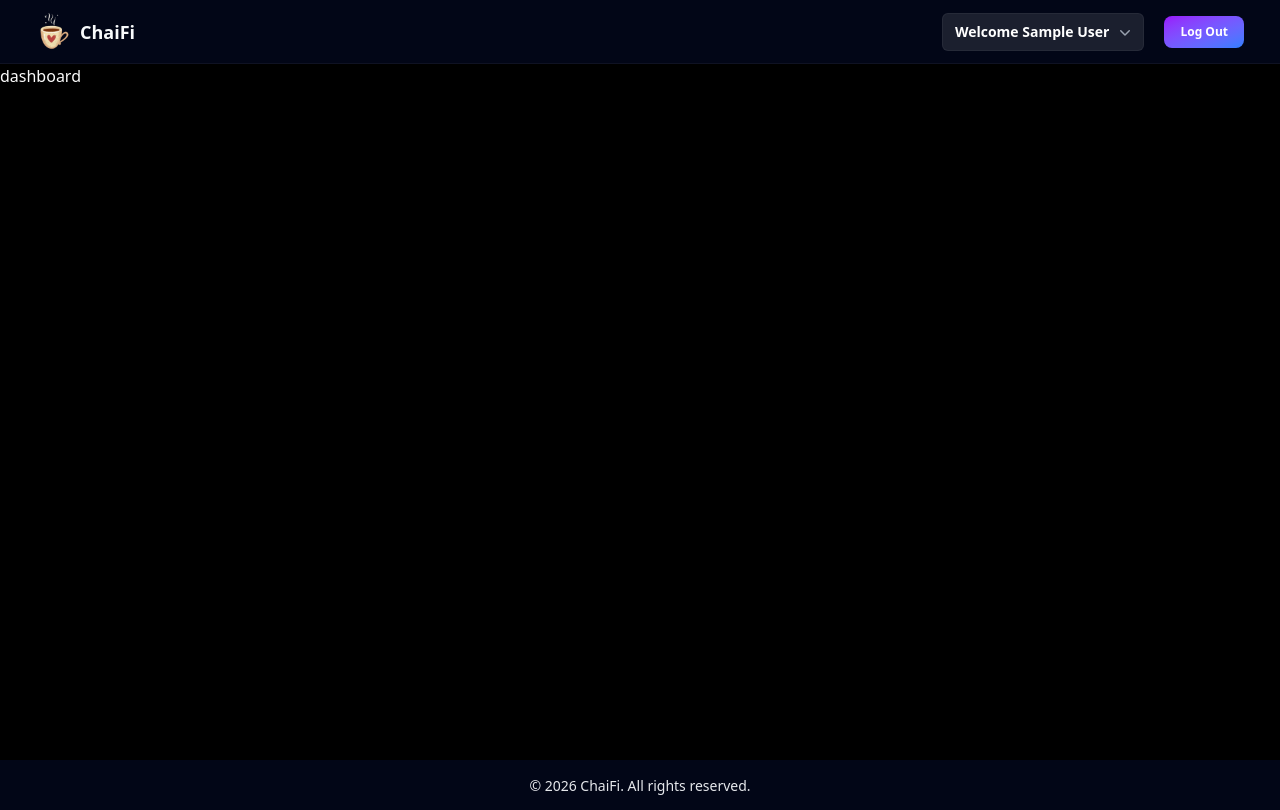
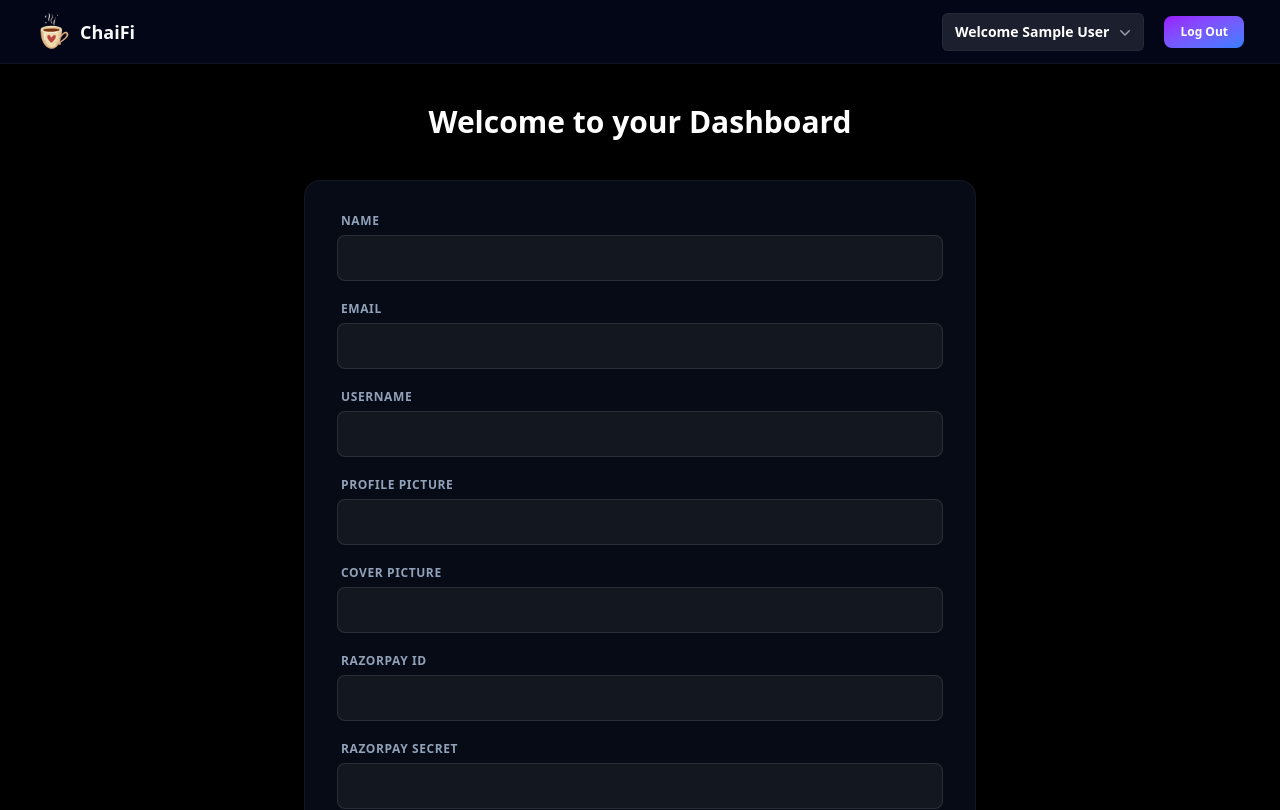
Before and after one commit to DEEPIKASINGH608/ChaiFi-Sip-Chill, a Next.js app: page /dashboard in a window 1280 px wide. Shown: the top 810 px of the page. Built offline with nearby package versions, Linux system fonts and the light colour scheme; no server answers; sample sign-in values are in the browser's storage.

Commit message:
Add user dashbaord page

```diff
--- a/app/[username]/page.js
+++ b/app/[username]/page.js
@@ -56,8 +56,7 @@ export default async function Username({ params }) {
                   />
                   <span className="font-bold text-cyan-400 text-base">Shubham</span>
                 </div>
-                <span className="text-slate-500 italic mt-1 text-sm pl-10"> {/* Added padding-left to align with name */}
-                  "I love your work! Keep it up!"
+                <span className="text-slate-500 italic mt-1 text-sm pl-10"> Subham donated $20! with a message "Keep up the great work!"
                 </span>
               </li>
 
@@ -70,7 +69,7 @@ export default async function Username({ params }) {
                   />
                   <span className="font-bold text-cyan-400 text-base">Jane Smith</span>
                 </div>
-                <span className="text-slate-500 italic mt-1 text-sm pl-10">
+                <span className="text-slate-500 italic mt-1 text-sm pl-10"> Jane donated $50! with a message
                   "Your art is amazing! Can't wait to see more!"
                 </span>
               </li>
@@ -79,7 +78,7 @@ export default async function Username({ params }) {
 
           {/* Make Payment Section */}
           <div className="makePayment w-1/2 bg-gradient-to-br from-[#1e2d44] to-[#121b28] border border-white/10 p-6 rounded-2xl min-h-[300px] shadow-2xl">
-            <h2 className='text-lg font-bold mb-4 tracking-tight'>Make a Payment</h2>
+            <h2 className="text-lg font-bold mb-4 tracking-tight">Make a Payment</h2>
 
             <div className="flex flex-col gap-2">
               <input
@@ -92,21 +91,23 @@ export default async function Username({ params }) {
                 placeholder="Message"
                 className="w-full p-3 text-sm rounded-lg bg-white/5 border border-white/10 focus:border-cyan-500 outline-none transition-all"
               />
-              <div className="flex gap-2">
+
+              {/* Fixed Section: Added w-full to ensure the flex container stays inside the parent */}
+              <div className="flex gap-2 w-full">
                 <input
                   type="number"
                   placeholder="Amount"
-                  className="flex-1 p-3 text-sm rounded-lg bg-white/5 border border-white/10 focus:border-cyan-500 outline-none transition-all"
+                  className="min-w-0 flex-1 p-3 text-sm rounded-lg bg-white/5 border border-white/10 focus:border-cyan-500 outline-none transition-all"
                 />
-                <button className="bg-gradient-to-r from-purple-600 to-blue-600 hover:brightness-110 text-white text-sm font-bold py-2 px-6 rounded-lg transition-all shadow-lg active:scale-95">
+                <button className="whitespace-nowrap bg-gradient-to-r from-purple-600 to-blue-600 hover:brightness-110 text-white text-sm font-bold py-2 px-6 rounded-lg transition-all shadow-lg active:scale-95">
                   Pay
                 </button>
               </div>
 
-              {/* Quick Choice Buttons */}
-              <div className="flex gap-2 mt-2">
+              {/* Quick Select Buttons */}
+              <div className="flex flex-wrap gap-2 mt-1">
                 {['$10', '$20', '$30'].map((amt) => (
-                  <button key={amt} className="flex-1 bg-white/5 border border-white/10 hover:bg-white/10 py-2 rounded-md text-xs transition-all text-slate-400 hover:text-white">
+                  <button key={amt} className="flex-1 min-w-[60px] p-2 text-xs rounded-lg bg-white/5 border border-white/10 hover:bg-white/10 transition-colors">
                     {amt}
                   </button>
                 ))}
--- a/app/dashboard/page.js
+++ b/app/dashboard/page.js
@@ -1,32 +1,77 @@
 "use client"
-import React, { useEffect } from 'react' // 1. Added useEffect
+import React, { useEffect, useState } from 'react'
 import { useSession } from "next-auth/react";
 import { useRouter } from 'next/navigation'
 
 const Dashboard = () => {
-  const { data: session, status } = useSession() // 2. Added status to track loading
-  const router = useRouter() // 3. Hook moved to top level
+  const { data: session, status } = useSession()
+  const router = useRouter()
+
+  // State for form fields
+  const [form, setForm] = useState({
+    name: "",
+    email: "",
+    username: "",
+    profilepic: "",
+    coverpic: "",
+    razorpayid: "",
+    razorpaysecret: ""
+  })
 
   useEffect(() => {
-    // 4. Only redirect if the session check is finished and no session exists
     if (status !== "loading" && !session) {
       router.push('/login')
     }
   }, [session, status, router])
 
-  // 5. Optional: Show a loading state while checking authentication
-  if (status === "loading") {
-    return <div>Loading...</div>
+  const handleChange = (e) => {
+    setForm({ ...form, [e.target.name]: e.target.value })
   }
 
-  // 6. Only show dashboard content if session exists
-  if (!session) {
-    return null
+  if (status === "loading") {
+    return (
+      <div className="flex justify-center items-center min-h-screen text-white">
+        Loading...
+      </div>
+    )
   }
 
+  if (!session) return null
+
   return (
-    <div>
-      dashboard
+    <div className='container mx-auto py-10 px-4 text-white min-h-screen'>
+      <h1 className='text-center mb-10 text-3xl font-bold'>Welcome to your Dashboard</h1>
+
+      <div className='flex flex-col gap-5 max-w-2xl mx-auto bg-slate-900/50 p-8 rounded-2xl border border-white/5 shadow-xl'>
+
+        {/* Input Groups */}
+        {[
+          { label: "Name", name: "name", type: "text" },
+          { label: "Email", name: "email", type: "email" },
+          { label: "Username", name: "username", type: "text" },
+          { label: "Profile Picture", name: "profilepic", type: "text" },
+          { label: "Cover Picture", name: "coverpic", type: "text" },
+          { label: "Razorpay ID", name: "razorpayid", type: "text" },
+          { label: "Razorpay Secret", name: "razorpaysecret", type: "password" },
+        ].map((field) => (
+          <div key={field.name} className='flex flex-col gap-1.5'>
+            <label className='text-xs font-bold text-slate-400 uppercase tracking-wider ml-1'>
+              {field.label}
+            </label>
+            <input
+              value={form[field.name]}
+              onChange={handleChange}
+              name={field.name}
+              type={field.type}
+              className='w-full p-3 rounded-lg bg-white/5 border border-white/10 focus:border-blue-500 focus:bg-white/10 outline-none transition-all text-sm'
+            />
+          </div>
+        ))}
+
+        <button className='w-full bg-blue-600 hover:bg-blue-500 text-white font-bold py-3 px-4 rounded-xl mt-4 transition-all shadow-lg active:scale-[0.98]'>
+          Save Settings
+        </button>
+      </div>
     </div>
   )
 }
--- /dev/null
+++ b/components/Dashboard.js
@@ -0,0 +1,66 @@
+"use client"
+import React, { useState } from 'react'
+
+const Dashboard = () => {
+    const [form, setForm] = useState({ name: "", email: "", username: "", profilepic: "", coverpic: "", razorpayid: "", razorpaysecret: "" })
+
+    const handleChange = (e) => {
+        setForm({ ...form, [e.target.name]: e.target.value })
+    }
+
+    return (
+        <div className='container mx-auto py-5 px-4 md:px-0'>
+            <h1 className='text-center my-8 text-3xl font-bold'>Welcome to your Dashboard</h1>
+
+            <div className='flex flex-col gap-4 max-w-2xl mx-auto'>
+                {/* Name */}
+                <div className='flex flex-col gap-1'>
+                    <label htmlFor="name" className='text-sm font-semibold'>Name</label>
+                    <input value={form.name} onChange={handleChange} name='name' type="text" className='w-full p-2 rounded-lg bg-slate-800 border border-slate-700 focus:outline-none focus:ring-2 focus:ring-blue-500' />
+                </div>
+
+                {/* Email */}
+                <div className='flex flex-col gap-1'>
+                    <label htmlFor="email" className='text-sm font-semibold'>Email</label>
+                    <input value={form.email} onChange={handleChange} name='email' type="email" className='w-full p-2 rounded-lg bg-slate-800 border border-slate-700 focus:outline-none focus:ring-2 focus:ring-blue-500' />
+                </div>
+
+                {/* Username */}
+                <div className='flex flex-col gap-1'>
+                    <label htmlFor="username" className='text-sm font-semibold'>Username</label>
+                    <input value={form.username} onChange={handleChange} name='username' type="text" className='w-full p-2 rounded-lg bg-slate-800 border border-slate-700 focus:outline-none focus:ring-2 focus:ring-blue-500' />
+                </div>
+
+                {/* Profile Picture */}
+                <div className='flex flex-col gap-1'>
+                    <label htmlFor="profilepic" className='text-sm font-semibold'>Profile Picture</label>
+                    <input value={form.profilepic} onChange={handleChange} name='profilepic' type="text" className='w-full p-2 rounded-lg bg-slate-800 border border-slate-700 focus:outline-none focus:ring-2 focus:ring-blue-500' />
+                </div>
+
+                {/* Cover Picture */}
+                <div className='flex flex-col gap-1'>
+                    <label htmlFor="coverpic" className='text-sm font-semibold'>Cover Picture</label>
+                    <input value={form.coverpic} onChange={handleChange} name='coverpic' type="text" className='w-full p-2 rounded-lg bg-slate-800 border border-slate-700 focus:outline-none focus:ring-2 focus:ring-blue-500' />
+                </div>
+
+                {/* Razorpay Credentials */}
+                <div className='flex flex-col gap-1'>
+                    <label htmlFor="razorpayid" className='text-sm font-semibold'>Razorpay Id</label>
+                    <input value={form.razorpayid} onChange={handleChange} name='razorpayid' type="text" className='w-full p-2 rounded-lg bg-slate-800 border border-slate-700 focus:outline-none focus:ring-2 focus:ring-blue-500' />
+                </div>
+
+                <div className='flex flex-col gap-1'>
+                    <label htmlFor="razorpaysecret" className='text-sm font-semibold'>Razorpay Secret</label>
+                    <input value={form.razorpaysecret} onChange={handleChange} name='razorpaysecret' type="password" className='w-full p-2 rounded-lg bg-slate-800 border border-slate-700 focus:outline-none focus:ring-2 focus:ring-blue-500' />
+                </div>
+
+                {/* Save Button */}
+                <button className='w-full bg-blue-600 hover:bg-blue-700 text-white font-bold py-2 px-4 rounded-lg mt-4 transition-all'>
+                    Save
+                </button>
+            </div>
+        </div>
+    )
+}
+
+export default Dashboard
```
